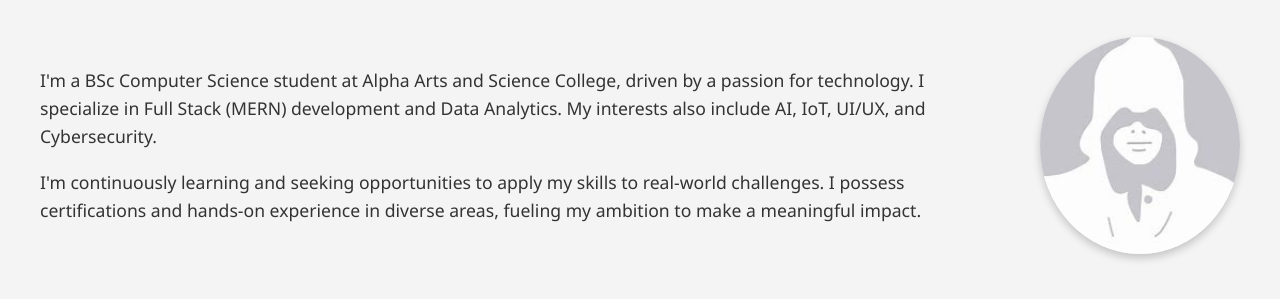
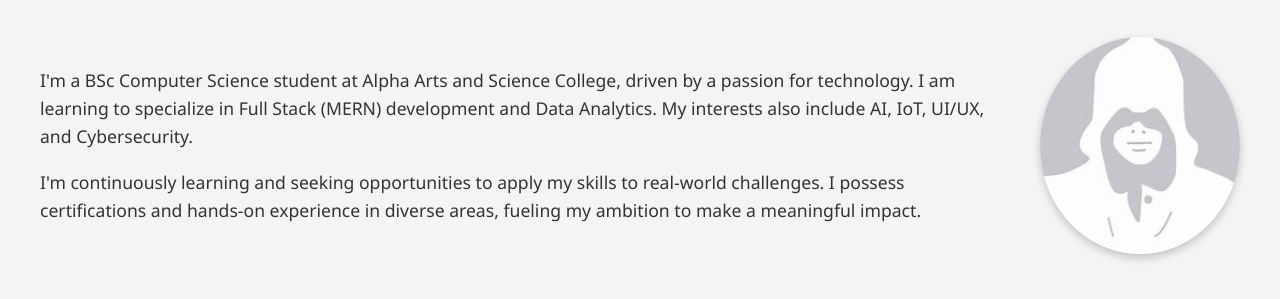
Before and after one commit to daniel-raj05/Digital-portfolio, a plain HTML site: page index.html in a window 1280 px wide. Shown: the part 667-966 px from the top of the page. Drawn offline with Linux system fonts and the light colour scheme; a script that the page names is missing.

Commit message:
Update index.html

```diff
--- a/index.html
+++ b/index.html
@@ -49,7 +49,7 @@
                 <div class="about-text">
                     <p>
                         I'm a BSc Computer Science student at Alpha Arts and Science College, driven by a passion for
-                        technology. I specialize in Full Stack (MERN) development and Data Analytics. My interests also
+                        technology. I am learning to specialize in Full Stack (MERN) development and Data Analytics. My interests also
                         include AI, IoT, UI/UX, and Cybersecurity.
                     </p>
                     <p>
```
